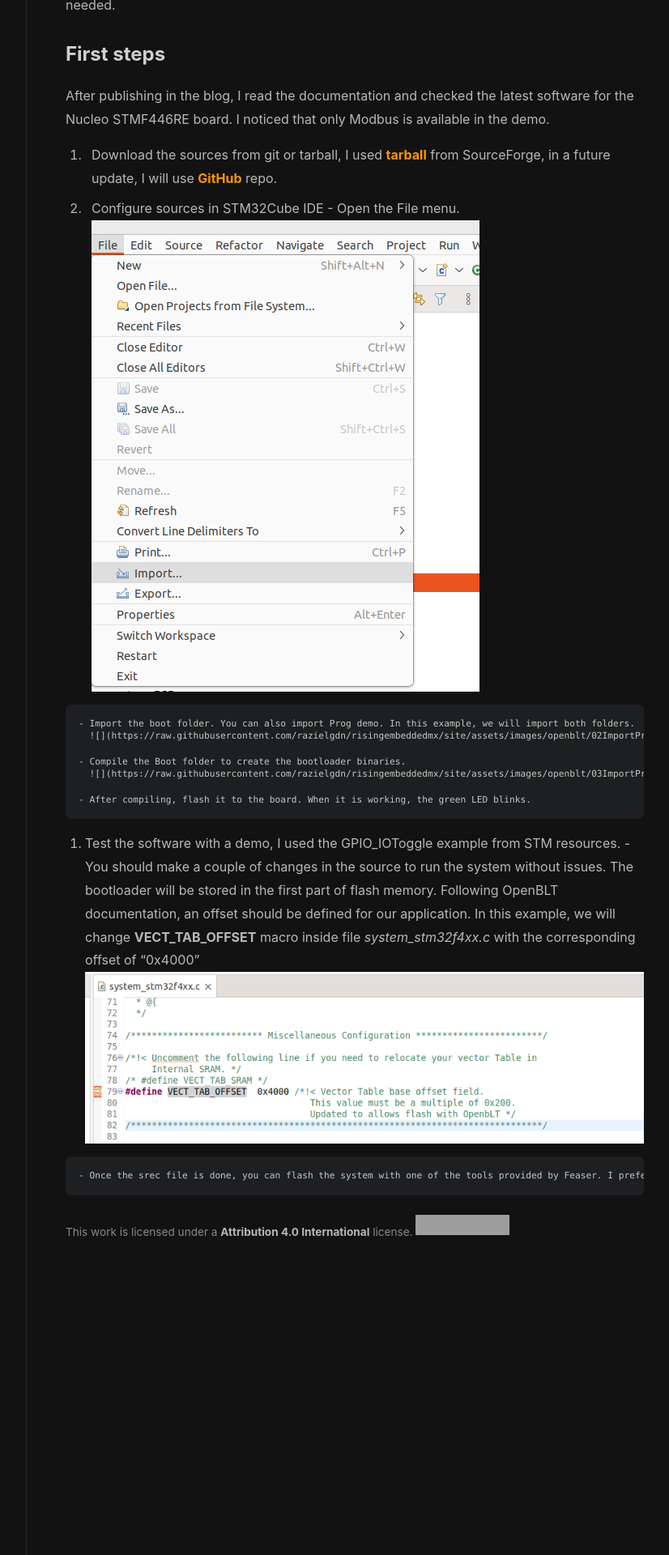
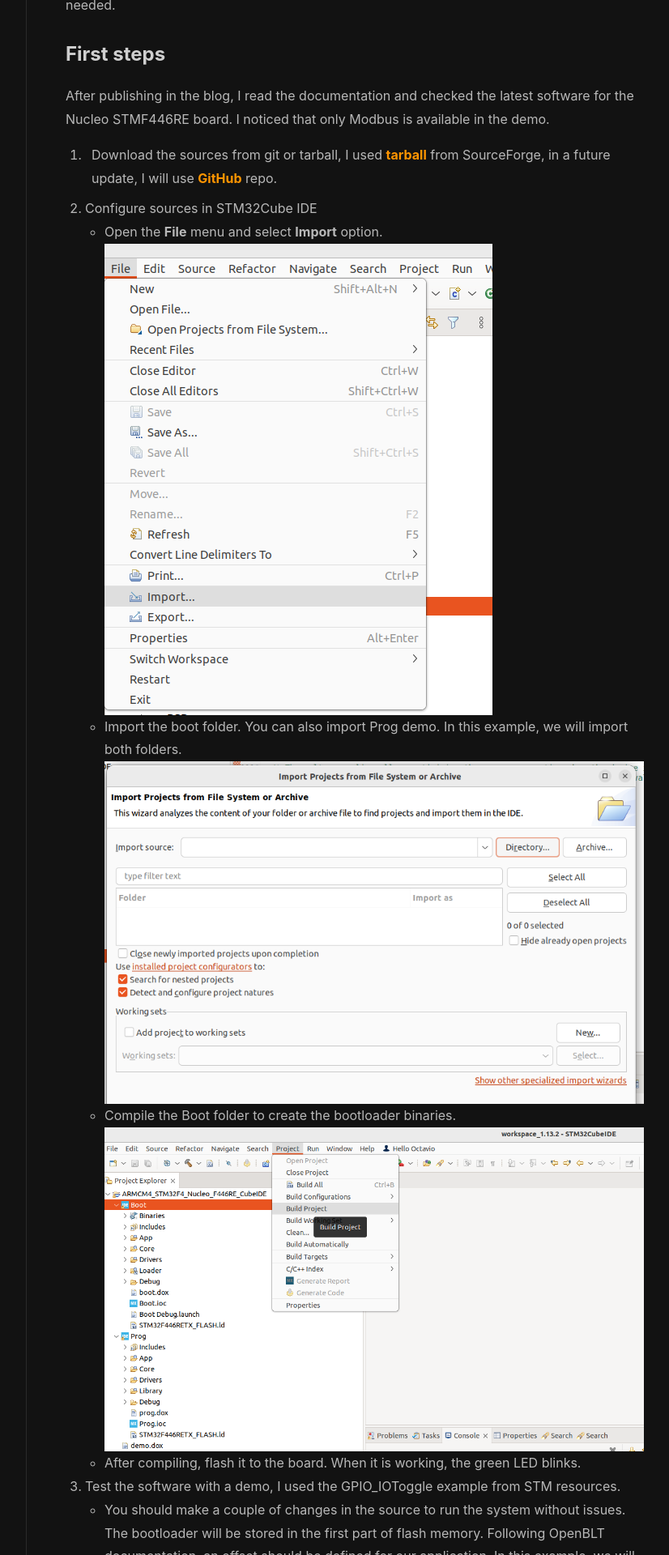
Before and after one commit to razielgdn/risingembeddedmx, a Jekyll site: the page built from projects/_projects/en/1.1-openblt-start.md, in a window 1280 px wide. Shown: the part 485-2405 px from the top of the page at 81% size, without its empty margins (217-1043 px from the left). Built offline with Jekyll 4.4.1, drawn with Linux system fonts in a browser that asks for light colours; nearby versions of some CDN libraries; some of the changed lines change nothing that is shown; some of the changed text lies outside the part shown; grey boxes are pictures that could not be loaded.

Commit message:
formatting images and notes to openblt starting post

```diff
--- a/projects/_projects/en/1.1-openblt-start.md
+++ b/projects/_projects/en/1.1-openblt-start.md
@@ -11,19 +11,20 @@ After publishing in the blog, I read the documentation and checked the latest so
    1. Download the sources from git or tarball, I used [tarball](https://www.feaser.com/openblt/doku.php?id=download) from SourceForge, in a future update, I will use [GitHub](https://github.com/feaser/openblt) repo.
 
    2. Configure sources in STM32Cube IDE
-    - Open the File menu.
+      - Open the **File** menu and select **Import** option.
       ![](https://raw.githubusercontent.com/razielgdn/risingembeddedmx/site/assets/images/openblt/01ImportProject.png)
-
-    - Import the boot folder. You can also import Prog demo. In this example, we will import both folders.
+      - Import the boot folder. You can also import Prog demo. In this example, we will import both folders.
       ![](https://raw.githubusercontent.com/razielgdn/risingembeddedmx/site/assets/images/openblt/02ImportProject.png)
-
-    - Compile the Boot folder to create the bootloader binaries.
+      - Compile the Boot folder to create the bootloader binaries.
       ![](https://raw.githubusercontent.com/razielgdn/risingembeddedmx/site/assets/images/openblt/03ImportProject.png)
-
-    - After compiling, flash it to the board. When it is working, the green LED blinks.
+      - After compiling, flash it to the board. When it is working, the green LED blinks.
 
    3. Test the software with a demo, I used the GPIO_IOToggle example from STM resources.
-    - You should make a couple of changes in the source to run the system without issues. The bootloader will be stored in the first part of flash memory. Following OpenBLT documentation, an offset should be defined for our application. In this example, we will change  **VECT_TAB_OFFSET** macro inside file *system_stm32f4xx.c* with the corresponding offset of "0x4000"
-    ![](https://raw.githubusercontent.com/razielgdn/risingembeddedmx/site/assets/images/openblt/04ImportProject.png)
+   - You should make a couple of changes in the source to run the system without issues. The bootloader will be stored in the first part of flash memory. Following OpenBLT documentation, an offset should be defined for our application. In this example, we will change  **VECT_TAB_OFFSET** macro inside file *system_stm32f4xx.c* with the corresponding offset of "0x4000".
+   ![](https://raw.githubusercontent.com/razielgdn/risingembeddedmx/site/assets/images/openblt/04ImportProject.png)
 
-    - Once the srec file is done, you can flash the system with one of the tools provided by Feaser. I prefer Bootcommander because it runs on Linux. You can check Feaser documentation about their tools: [MicroBoot](https://www.feaser.com/openblt/doku.php?id=manual:microboot) or [BootCommander](https://www.feaser.com/openblt/doku.php?id=manual:bootcommander).
+   - Once the srec file is done, you can flash the system with one of the tools provided by Feaser. I prefer Bootcommander because it runs on Linux. You can check Feaser documentation about their tools: [MicroBoot](https://www.feaser.com/openblt/doku.php?id=manual:microboot) or [BootCommander](https://www.feaser.com/openblt/doku.php?id=manual:bootcommander).
+
+   Note: The default usart port to use the bootloader is a "virtual port" mounted with the STlink usb port. In linux this port is /dev/ttyACM0.
+   The command to use bootcommander is:
+   `./BootCommander -s=xcp -t=xcp_mbrtu -d=/dev/ttyACM0 -b=57600 ~/STM32CubeIDE/workspace_1.13.2/GPIO_IOToggle/STM32CubeIDE/Debug/GPIO_IOToggle.srec`
```
